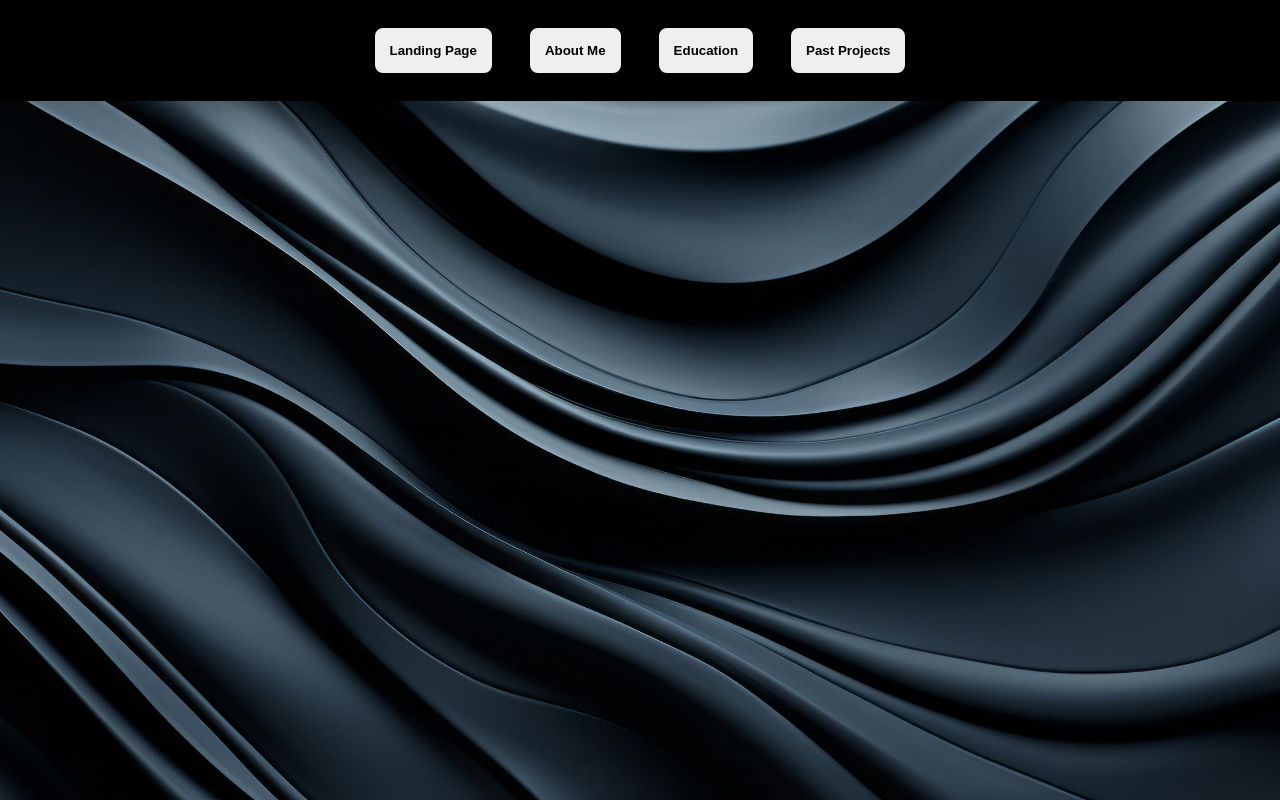
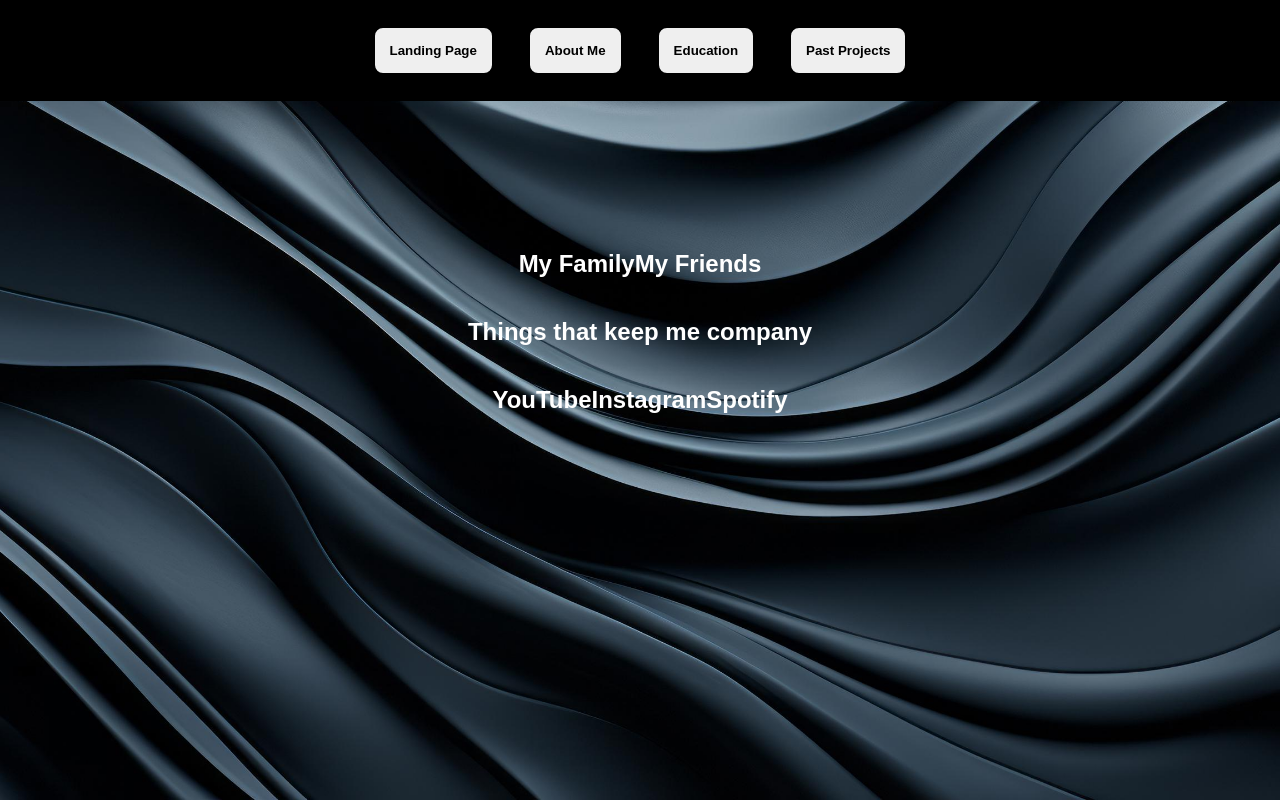
Before and after one commit to Tiviant01/WD-Finals, a plain HTML site: page pages/specialThanks/index.html in a window 1280 px wide. Drawn offline with Linux system fonts and the light colour scheme.

Commit message:
feat(Special thanks page): added some content

```diff
--- a/pages/specialThanks/assets/css/style.css
+++ b/pages/specialThanks/assets/css/style.css
@@ -45,7 +45,37 @@ header.design1{
 
 section.home{
     display: flex;
-    flex-direction: row;
+    flex-direction: column;
     align-items: center;
     margin-top: 18vw;
 }
+
+h1{
+    font-family:Arial, Helvetica, sans-serif;
+    font-weight: bold;
+    color: white
+
+}
+
+.box{
+    display: flex;
+    transition: .1s;
+}
+
+#box1{
+    display: flex;
+    flex-direction:column;
+}
+
+#box1:hover{
+    transform: scale(1.2);
+    background-color: rgba(0,0,0,0);
+    border: 2px white solid;
+    filter: drop-shadow(0px 0px 5px white);
+}
+
+#box2{
+    display: flex;
+    flex-direction:row;
+
+}
--- a/pages/specialThanks/index.html
+++ b/pages/specialThanks/index.html
@@ -17,6 +17,30 @@
             </nav>
      </header>
 
+     <div class = "box" id = "box2">
+     <div class = "box" id = "box1">
+        <h1>My Family</h1>
+     </div>
+
+     <div class = "box" id = "box1">
+        <h1>My Friends</h1>
+     </div>
+    </div>
+     <h1>Things that keep me company</h1>
+
+     <div class = "box" id = "box2">
+     <div class = "box" id = "box1">
+        <h1>YouTube</h1>
+     </div>
+
+     <div class = "box" id = "box1">
+        <h1>Instagram</h1>
+     </div>
+
+     <div class = "box" id = "box1">
+        <h1>Spotify</h1>
+     </div>
+    </div>
 </section>
 </body>
 </html>
```
